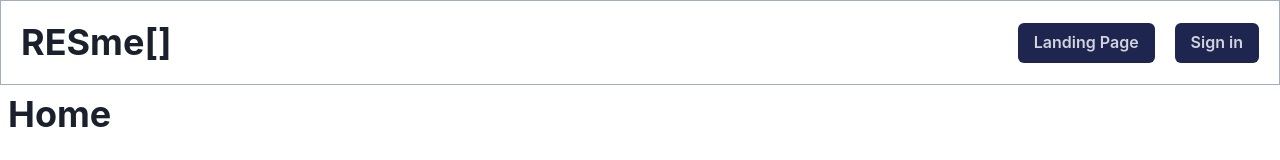
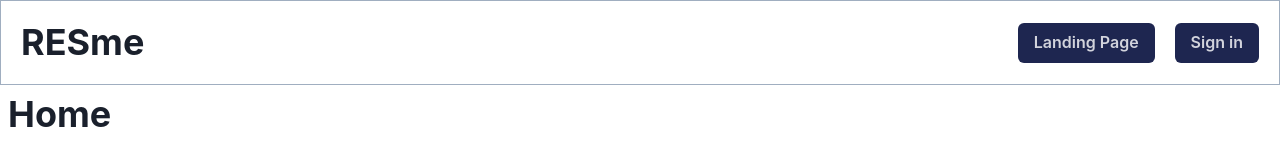
Before and after one commit to bkhanhho/ResearchMadeEasyWebApp, a React (Create React App) app in the folder frontend/: page / in a window 1280 px wide. Shown: the top 160 px of the page. Built offline with nearby package versions, Linux system fonts and the light colour scheme.

Commit message:
added home

```diff
--- a/frontend/src/App.js
+++ b/frontend/src/App.js
@@ -1,4 +1,5 @@
 import LandingPage from "./LandingPage"
+import Home from "./Home"
 import ReactDOM from "react-dom";
 import React from "react";
 import {
@@ -50,7 +51,6 @@ function App() {
           <Box>
             <Heading>
               <Link to='/'>RESme</Link>
-              []
             </Heading>
           </Box>
           <Spacer />
@@ -74,18 +74,4 @@ function App() {
   );
 }
 
-//? add home function?
-
-function Home() {
-  return (
-    <ChakraProvider>
-      <Flex p="2">
-        <Box>
-          <Heading>Home</Heading>
-        </Box>
-      </Flex>
-    </ChakraProvider>
-  );
-}
-
 export default App;
--- /dev/null
+++ b/frontend/src/Home.js
@@ -0,0 +1,20 @@
+import {
+    ChakraProvider,
+    Heading,
+    Flex,
+    Box
+} from '@chakra-ui/react'
+
+function Home() {
+    return (
+      <ChakraProvider>
+        <Flex p="2">
+          <Box>
+            <Heading>Home</Heading>
+          </Box>
+        </Flex>
+      </ChakraProvider>
+    );
+}
+
+export default Home;
```
Also changed, not shown: frontend/src/LandingPage.js (+7 -5 lines).
